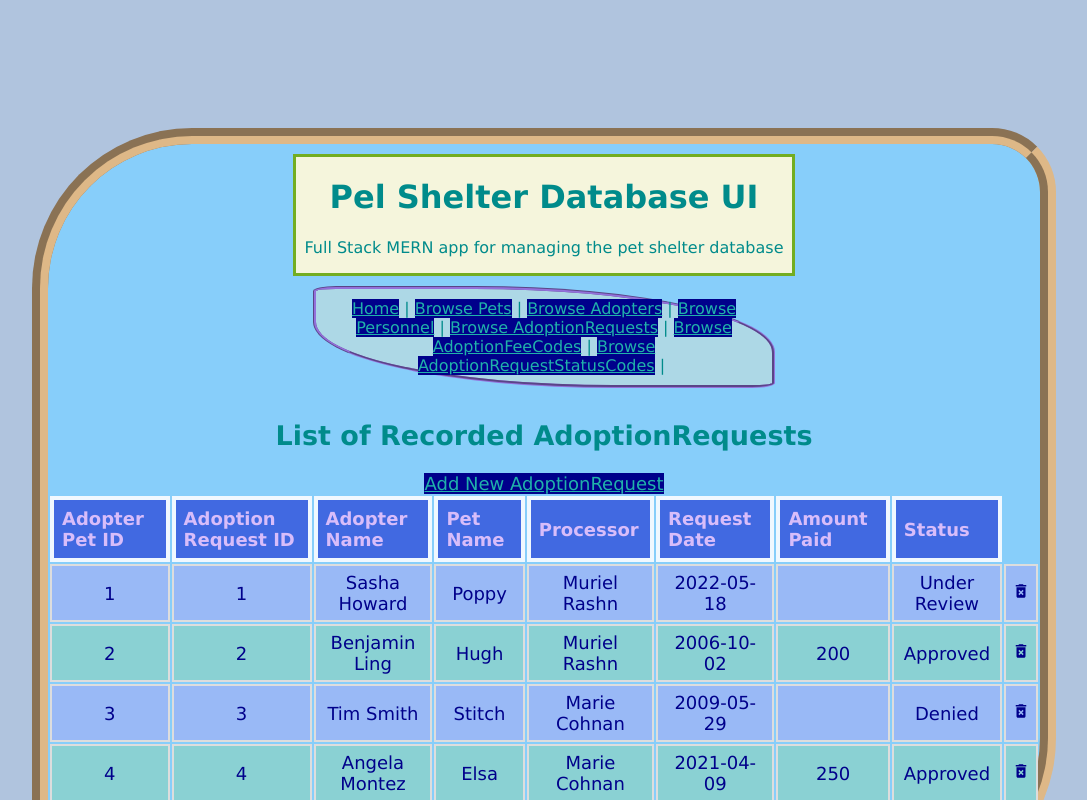
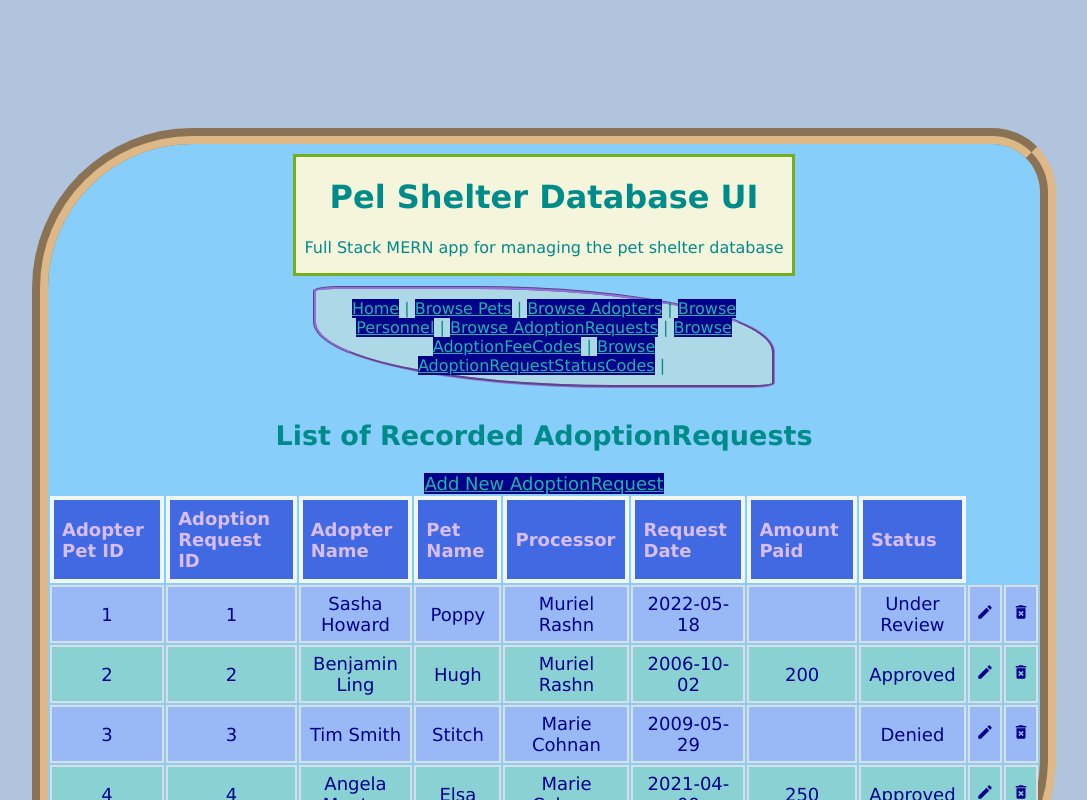
Before and after one commit to almontez/Pet-Shelter-Database, a React (Create React App) app: page /browse-adoption-requests in a window 1280 px wide. Shown: the top 800 px of the page, without its empty margins (96-1183 px from the left). Built offline with nearby package versions, Linux system fonts and the light colour scheme.

Commit message:
Updated variable names for sample data and variable names for useState variables for the Browse pages of Adopters, AdoptionFeeCodes, AdoptionRequestStatusCodes, and AdoptionRequests.

```diff
--- a/src/components/AdoptionRequest.js
+++ b/src/components/AdoptionRequest.js
@@ -1,7 +1,7 @@
 import React from 'react';
 import { MdDeleteForever, MdEdit } from 'react-icons/md'
 
-function AdoptionRequest({ adoption_request, onDelete }) { //Removed OnEdit (Use for UPDATE): , onEdit
+function AdoptionRequest({ adoption_request, onDelete, onEdit }) { //Removed OnEdit (Use for UPDATE): , onEdit
 
     //Removed from <tr> (Use for UPDATE)
     /*
@@ -19,6 +19,9 @@ function AdoptionRequest({ adoption_request, onDelete }) { //Removed OnEdit (Use
             <td>{adoption_request.request_date}</td>
             <td>{adoption_request.amount_paid}</td>
             <td>{adoption_request.status}</td>
+            <td>< MdEdit onClick={() =>
+                onEdit(adoption_request)}/>
+            </td>
             <td>< MdDeleteForever onClick={() => onDelete(adoption_request.adopter_pet_id)}/></td>
         </tr>
     );
--- a/src/components/AdoptionRequestList.js
+++ b/src/components/AdoptionRequestList.js
@@ -7,7 +7,7 @@ import AdoptionRequest from './AdoptionRequest';
 //Removed from <tbody>. Use for entities that need UPDATE
 //                      onEdit={onEdit}
 
-function AdoptionRequestList({ adoption_requests, onDelete }) { //Removed onEdit (use for UPDATE), onEdit
+function AdoptionRequestList({ adoption_requests, onDelete, onEdit }) { //Removed onEdit (use for UPDATE), onEdit
 
     //DEBUG
     console.log(`adoption_requests data in AdoptionRequestsList: ${JSON.stringify(adoption_requests)}`);
@@ -29,6 +29,7 @@ function AdoptionRequestList({ adoption_requests, onDelete }) { //Removed onEdit
             <tbody>
                 {adoption_requests.map((adoption_request, i) => <AdoptionRequest adoption_request={adoption_request}
                     onDelete={onDelete}
+                    onEdit={onEdit}
                     key={i} />)}
             </tbody>
         </table>
--- a/src/pages/BrowseAdopters.js
+++ b/src/pages/BrowseAdopters.js
@@ -3,11 +3,11 @@ import { Link } from 'react-router-dom';
 import AdopterList from '../components/AdopterList';
 import { useState, useEffect } from 'react';
 import { useHistory } from 'react-router-dom';
-import adopters from '../data/adopters'; // SAMPLE DATA
+import adopters_sample_data from '../data/adopters'; // SAMPLE DATA
 
 function BrowseAdoptersPage({ setAdopterToEdit }) {
 
-    const [Adopters, setAdopters] = useState([]);
+    const [adopters, setAdopters] = useState([]);
     const history = useHistory();
 
     //Re-renders by updating Adopters to a new
@@ -19,10 +19,10 @@ function BrowseAdoptersPage({ setAdopterToEdit }) {
         alert(`Clicked Delete for adopter_id: ${_id}`);
 
         /*// TO BE IMPLEMENTED: Makes DELETE method to server
-        const response = await fetch(`/browse-adopters/${_id}`, { method: 'DELETE' });
+        const response = await fetch(`/adopters/${_id}`, { method: 'DELETE' });
         console.log(response.status);
         if (response.status === 204) {
-            const newAdopters = Adopters.filter(m => m._id !== _id);
+            const newAdopters = adopters.filter(m => m._id !== _id);
             setAdopters(newAdopters);
         } else {
             console.error(`Failed to delete Adopter with id = ${_id}, status code = ${response.status}`)
@@ -32,8 +32,8 @@ function BrowseAdoptersPage({ setAdopterToEdit }) {
 
 // Used for UPDATE
 /*
-    const onEdit = async AdopterToEdit => {
-        setAdopterToEdit(AdopterToEdit);
+    const onEdit = async adopterToEdit => {
+        setAdopterToEdit(adopterToEdit);
         history.push("/edit-adopter");
     }
 
@@ -50,7 +50,7 @@ function BrowseAdoptersPage({ setAdopterToEdit }) {
         //const response = await fetch('/browse-adopters');
         //const data = await response.json();
 
-        const data = adopters; // Fetches sample data. Remove this later after implemented server code.
+        const data = adopters_sample_data; // Fetches sample data. Remove this later after implemented server code.
         console.log(`data: ${data}`);
         setAdopters(data);
     };
--- a/src/pages/BrowseAdoptionFeeCodes.js
+++ b/src/pages/BrowseAdoptionFeeCodes.js
@@ -3,11 +3,11 @@ import { Link } from 'react-router-dom';
 import AdoptionFeeCodeList from '../components/AdoptionFeeCodeList';
 import { useState, useEffect } from 'react';
 import { useHistory } from 'react-router-dom';
-import adoption_fee_codes from '../data/adoption_fee_codes'; // SAMPLE DATA
+import adoption_fee_codes_sample_data from '../data/adoption_fee_codes'; // SAMPLE DATA
 
 function BrowseAdoptionFeeCodesPage({ setAdoptionFeeCodeToEdit }) {
 
-    const [AdoptionFeeCodes, setAdoptionFeeCodes] = useState([]);
+    const [adoption_fee_codes, setAdoptionFeeCodes] = useState([]);
     const history = useHistory();
 
     //Re-renders by updating AdoptionFeeCodes to a new
@@ -19,10 +19,10 @@ function BrowseAdoptionFeeCodesPage({ setAdoptionFeeCodeToEdit }) {
         alert(`Clicked Delete for AdoptionFeeCode_id: ${_id}`);
 
         /*// TO BE IMPLEMENTED: Makes DELETE method to server
-        const response = await fetch(`/browse-adoption-fee-codes/${_id}`, { method: 'DELETE' });
+        const response = await fetch(`/adoption-fee-codes/${_id}`, { method: 'DELETE' });
         console.log(response.status);
         if (response.status === 204) {
-            const newAdoptionFeeCodes = AdoptionFeeCodes.filter(m => m._id !== _id);
+            const newAdoptionFeeCodes = adoption_fee_codes.filter(m => m._id !== _id);
             setAdoptionFeeCodes(newAdoptionFeeCodes);
         } else {
             console.error(`Failed to delete AdoptionFeeCode with id = ${_id}, status code = ${response.status}`)
@@ -47,10 +47,10 @@ function BrowseAdoptionFeeCodesPage({ setAdoptionFeeCodeToEdit }) {
 
     const loadAdoptionFeeCodes = async () => {
         //fetch data from the server. For now it fetches from our sample data
-        //const response = await fetch('/browse-AdoptionFeeCodes');
+        //const response = await fetch('/adoption-fee-codes');
         //const data = await response.json();
 
-        const data = adoption_fee_codes; // Fetches sample data. Remove this later after implemented server code.
+        const data = adoption_fee_codes_sample_data; // Fetches sample data. Remove this later after implemented server code.
         console.log(`data: ${data}`);
         setAdoptionFeeCodes(data);
     };
--- a/src/pages/BrowseAdoptionRequestStatusCodes.js
+++ b/src/pages/BrowseAdoptionRequestStatusCodes.js
@@ -3,11 +3,11 @@ import { Link } from 'react-router-dom';
 import AdoptionRequestStatusCodeList from '../components/AdoptionRequestStatusCodeList';
 import { useState, useEffect } from 'react';
 import { useHistory } from 'react-router-dom';
-import adoption_request_status_codes from '../data/adoption_request_status_codes'; // SAMPLE DATA
+import adoption_request_status_codes_sample_data from '../data/adoption_request_status_codes'; // SAMPLE DATA
 
 function BrowseAdoptionRequestStatusCodesPage({ setAdoptionRequestStatusCodeToEdit }) {
 
-    const [AdoptionRequestStatusCodes, setAdoptionRequestStatusCodes] = useState([]);
+    const [adoption_request_status_codes, setAdoptionRequestStatusCodes] = useState([]);
     const history = useHistory();
 
     //Re-renders by updating AdoptionRequestStatusCodes to a new
@@ -19,10 +19,10 @@ function BrowseAdoptionRequestStatusCodesPage({ setAdoptionRequestStatusCodeToEd
         alert(`Clicked Delete for AdoptionRequestStatusCode_id: ${_id}`);
 
         /*// TO BE IMPLEMENTED: Makes DELETE method to server
-        const response = await fetch(`/browse-adoption-request-status-codes/${_id}`, { method: 'DELETE' });
+        const response = await fetch(`/adoption-request-status-codes/${_id}`, { method: 'DELETE' });
         console.log(response.status);
         if (response.status === 204) {
-            const newAdoptionRequestStatusCodes = AdoptionRequestStatusCodes.filter(m => m._id !== _id);
+            const newAdoptionRequestStatusCodes = adoption_request_status_codes.filter(m => m._id !== _id);
             setAdoptionRequestStatusCodes(newAdoptionRequestStatusCodes);
         } else {
             console.error(`Failed to delete AdoptionRequestStatusCode with id = ${_id}, status code = ${response.status}`)
@@ -32,9 +32,9 @@ function BrowseAdoptionRequestStatusCodesPage({ setAdoptionRequestStatusCodeToEd
 
 // Used for UPDATE
 /*
-    const onEdit = async AdoptionRequestStatusCodeToEdit => {
-        setAdoptionRequestStatusCodeToEdit(AdoptionRequestStatusCodeToEdit);
-        history.push("/edit-AdoptionRequestStatusCode");
+    const onEdit = async adoptionRequestStatusCodeToEdit => {
+        setAdoptionRequestStatusCodeToEdit(adoptionRequestStatusCodeToEdit);
+        history.push("/edit-adoption-request-status-code");
     }
 
 
@@ -47,10 +47,10 @@ function BrowseAdoptionRequestStatusCodesPage({ setAdoptionRequestStatusCodeToEd
 
     const loadAdoptionRequestStatusCodes = async () => {
         //fetch data from the server. For now it fetches from our sample data
-        //const response = await fetch('/browse-AdoptionRequestStatusCodes');
+        //const response = await fetch('/adoption-request-status-codes');
         //const data = await response.json();
 
-        const data = adoption_request_status_codes; // Fetches sample data. Remove this later after implemented server code.
+        const data = adoption_request_status_codes_sample_data; // Fetches sample data. Remove this later after implemented server code.
         console.log(`data: ${data}`);
         setAdoptionRequestStatusCodes(data);
     };
--- a/src/pages/BrowseAdoptionRequests.js
+++ b/src/pages/BrowseAdoptionRequests.js
@@ -3,11 +3,11 @@ import { Link } from 'react-router-dom';
 import AdoptionRequestList from '../components/AdoptionRequestList';
 import { useState, useEffect } from 'react';
 import { useHistory } from 'react-router-dom';
-import adoption_requests from '../data/adoption_requests'; // SAMPLE DATA
+import adoption_requests_sample_data from '../data/adoption_requests'; // SAMPLE DATA
 
 function BrowseAdoptionRequestsPage({ setAdoptionRequestStatusCodeToEdit }) {
 
-    const [AdoptionRequests, setAdoptionRequests] = useState([]);
+    const [adoption_requests, setAdoptionRequests] = useState([]);
     const history = useHistory();
 
     //Re-renders by updating AdoptionRequests to a new
@@ -20,10 +20,10 @@ function BrowseAdoptionRequestsPage({ setAdoptionRequestStatusCodeToEdit }) {
         alert(debugMessage);
 
         /*// TO BE IMPLEMENTED: Makes DELETE method to server
-        const response = await fetch(`/browse-adoption-requestss/${_id}`, { method: 'DELETE' });
+        const response = await fetch(`/adoption-requests/${_id}`, { method: 'DELETE' });
         console.log(response.status);
         if (response.status === 204) {
-            const newAdoptionRequests = AdoptionRequests.filter(m => m._id !== _id);
+            const newAdoptionRequests = adoption_requests.filter(m => m._id !== _id);
             setAdoptionRequests(newAdoptionRequests);
         } else {
             console.error(`Failed to delete AdoptionRequestStatusCode with id = ${_id}, status code = ${response.status}`)
@@ -31,14 +31,13 @@ function BrowseAdoptionRequestsPage({ setAdoptionRequestStatusCodeToEdit }) {
         */
     }
 
-// Used for UPDATE
-/*
-    const onEdit = async AdoptionRequestStatusCodeToEdit => {
-        setAdoptionRequestStatusCodeToEdit(AdoptionRequestStatusCodeToEdit);
-        history.push("/edit-AdoptionRequestStatusCode");
+    // Used for UPDATE
+    const onEdit = async adoptionRequestStatusCodeToEdit => {
+        setAdoptionRequestStatusCodeToEdit(adoptionRequestStatusCodeToEdit);
+        history.push("/edit-adoption-request-status-code");
     }
 
-
+/*
 <AdoptionRequestList
     AdoptionRequests={AdoptionRequests}
     onDelete={onDelete}
@@ -48,10 +47,10 @@ function BrowseAdoptionRequestsPage({ setAdoptionRequestStatusCodeToEdit }) {
 
     const loadAdoptionRequests = async () => {
         //fetch data from the server. For now it fetches from our sample data
-        //const response = await fetch('/browse-AdoptionRequests');
+        //const response = await fetch('/adoption-requests');
         //const data = await response.json();
 
-        const data = adoption_requests; // Fetches sample data. Remove this later after implemented server code.
+        const data = adoption_requests_sample_data; // Fetches sample data. Remove this later after implemented server code.
         console.log(`data: ${data}`);
         setAdoptionRequests(data);
     };
@@ -62,7 +61,7 @@ function BrowseAdoptionRequestsPage({ setAdoptionRequestStatusCodeToEdit }) {
     }, []);
 
     console.log("Hello World from BrowseAdoptionRequests");
-    console.log(`AdoptionRequests data in BrowseAdoptionRequests: ${JSON.stringify(adoption_requests)}`);
+    console.log(`adoption_requests data in BrowseAdoptionRequests: ${JSON.stringify(adoption_requests)}`);
 
     return (
         <>
@@ -70,7 +69,8 @@ function BrowseAdoptionRequestsPage({ setAdoptionRequestStatusCodeToEdit }) {
             <Link className="navigation-link" to="/add-adoption-request">Add New AdoptionRequest</Link>
             <AdoptionRequestList
                 adoption_requests={adoption_requests}
-                onDelete={onDelete}>
+                onDelete={onDelete}
+                onEdit={onEdit}>
             </AdoptionRequestList>
             <Link className="App-link" to="/">
               Return to Home Page
```
